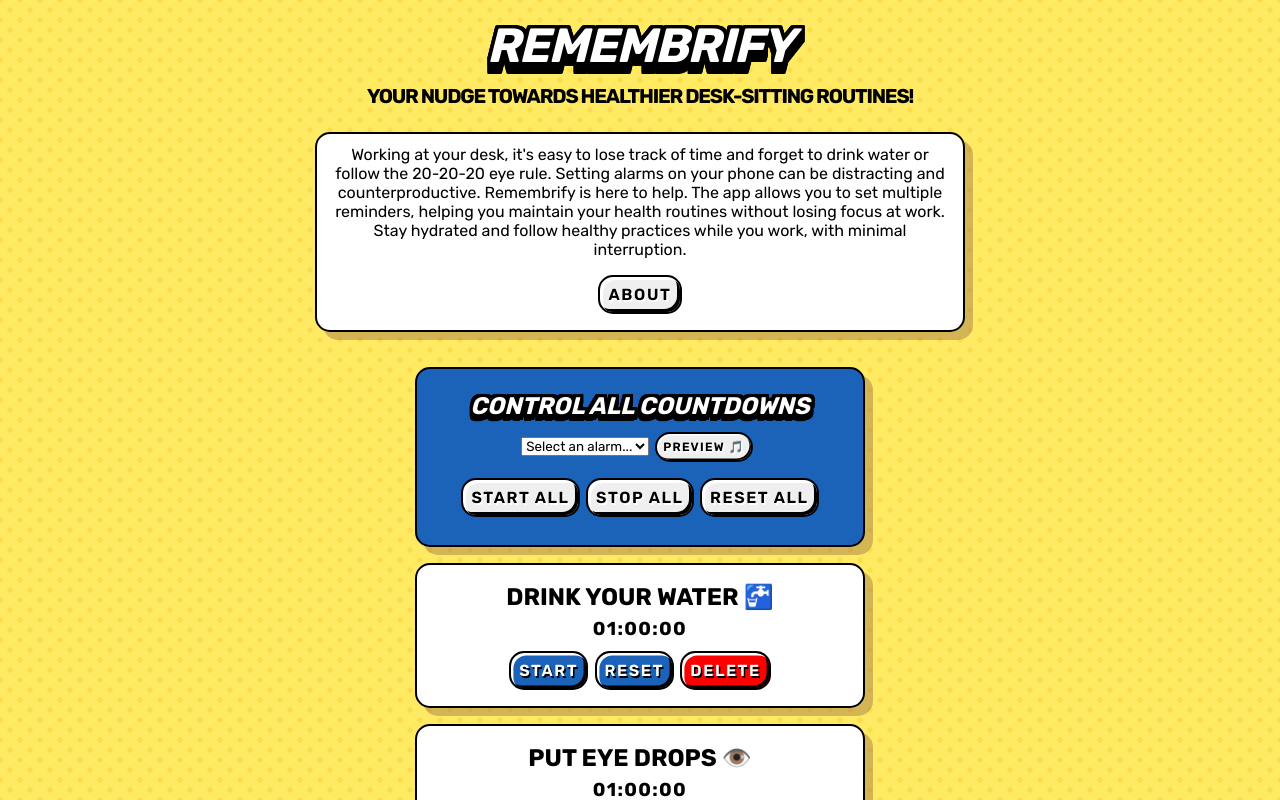
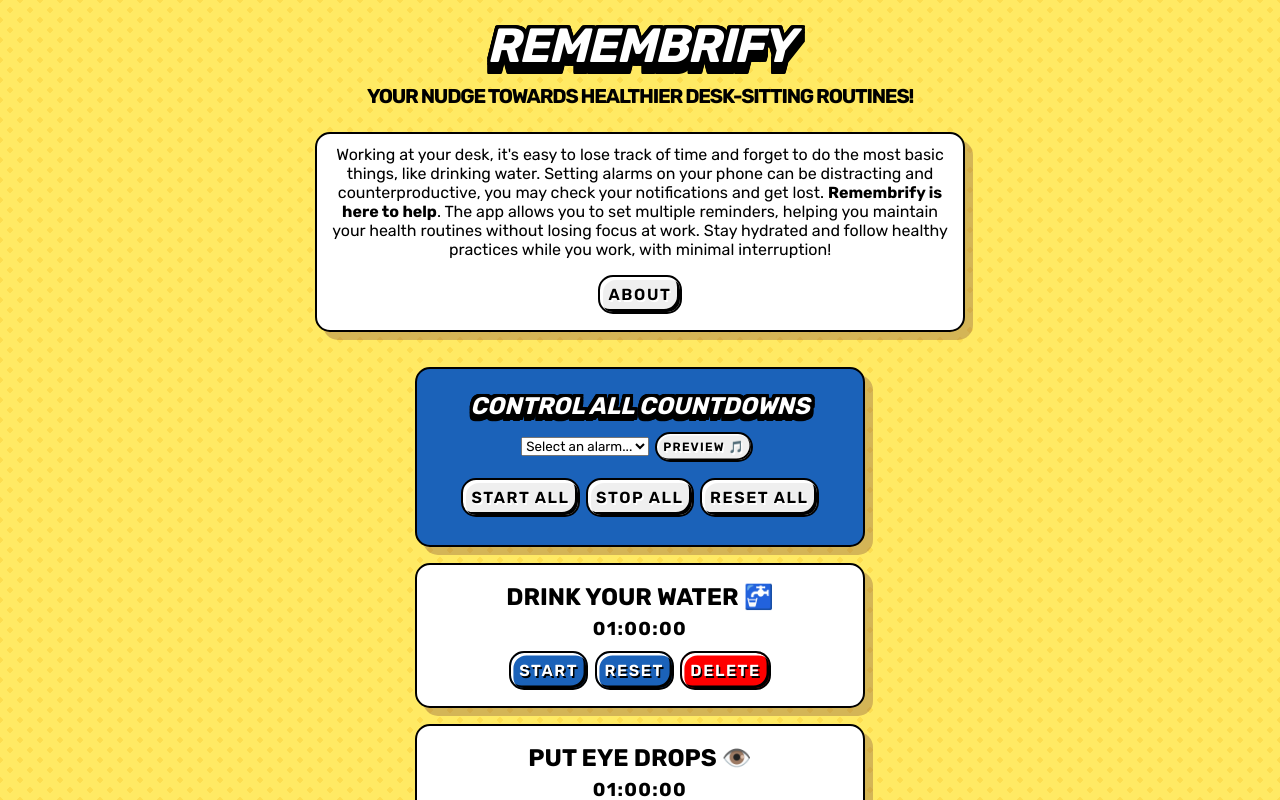
Before and after one commit to damianobacci/health-routines, a React (Vite) app: page / in a window 1280 px wide. Shown: the top 800 px of the page. Built offline with nearby package versions, Linux system fonts and the light colour scheme.

Commit message:
Marketing text

```diff
--- a/src/App.jsx
+++ b/src/App.jsx
@@ -12,12 +12,13 @@ function App() {
         <h2>Your Nudge Towards Healthier Desk-Sitting Routines!</h2>
       </header>
       <section className={classes.text}>
-        Working at your desk, it's easy to lose track of time and forget to
-        drink water or follow the 20-20-20 eye rule. Setting alarms on your
-        phone can be distracting and counterproductive. Remembrify is here to
-        help. The app allows you to set multiple reminders, helping you maintain
-        your health routines without losing focus at work. Stay hydrated and
-        follow healthy practices while you work, with minimal interruption.
+        Working at your desk, it's easy to lose track of time and forget to do
+        the most basic things, like drinking water. Setting alarms on your phone
+        can be distracting and counterproductive, you may check your
+        notifications and get lost. <strong>Remembrify is here to help</strong>.
+        The app allows you to set multiple reminders, helping you maintain your
+        health routines without losing focus at work. Stay hydrated and follow
+        healthy practices while you work, with minimal interruption!
         <button
           onClick={() => dialog.current.showModal()}
           className={classes["button-primary"]}
```
